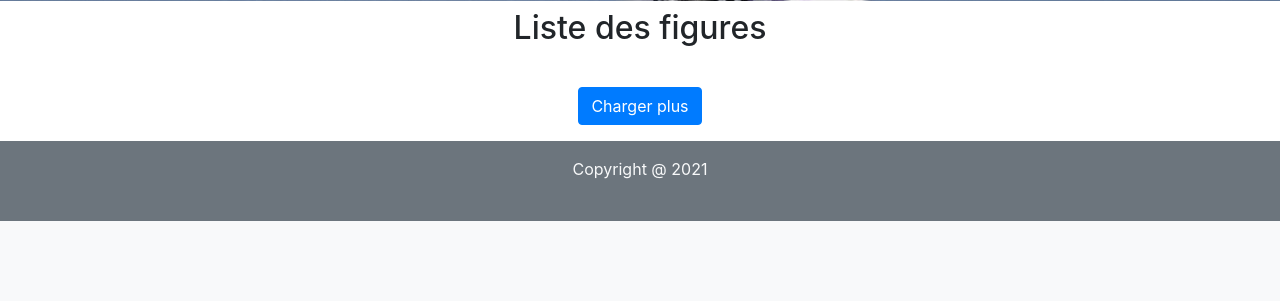
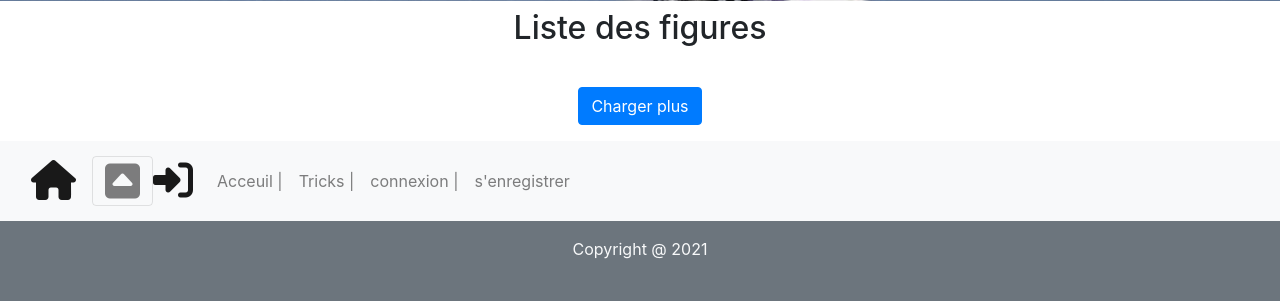
Before and after one commit to laurent-66/site_communautaire_snowtricks, a Symfony app: template templates/core/figures/home.html.twig in a window 1280 px wide. Shown: the part 799-1100 px from the top of the page. Before the commit the page ends 1020 px from the top, so only its background shows below. Run offline with Twig, Linux system fonts and the light colour scheme; the template is opened without the code that fills it, so the values that code supplies are empty; some libraries are stand-ins or nearby versions.

Commit message:
22-01-10 16:56 menu bottom smartphone in progress

```diff
--- a/public/css/style.css
+++ b/public/css/style.css
@@ -45,3 +45,15 @@
     position:absolute;
     top: 90%; left: 95%;
 }
+
+@media screen and (max-width: 768px) {
+    .imageHero h1 {
+        font-size: 3rem;
+    }
+    .imageHero h2 {
+        font-size: 1.5rem;
+    }
+    .imageHero p {
+        font-size: 1rem;
+    }
+  }
--- a/templates/core/figures/home.html.twig
+++ b/templates/core/figures/home.html.twig
@@ -19,7 +19,7 @@
 			</a>
 		</div>
 	</div>
-	<div class="container-fluid">
+	<div class="container-fluid mx-0 px-0">
 		<h2 class="mt-2 mb-4 text-center" id="Tricks-list">Liste des figures</h2>
 
 		<div class="row mx-5" id="container-figures">
@@ -30,6 +30,8 @@
 			<button class="btn btn-primary my-3" id="load-more" data-total-page="{{ pageTotal }}" data-next-page="{{ page + 1 }}" data-figure-ajax="{{ path('get_figure_ajax')}}">Charger plus</button>
 		</div>
 	</div>
+
+	{% include "./partials/headerSmartphone.html.twig" %}
 
 	{% block javascripts %}
 		<script type="text/javascript">
--- /dev/null
+++ b/templates/partials/headerSmartphone.html.twig
@@ -0,0 +1,44 @@
+<nav class="navbar navbar-expand-lg navbar-light bg-light py-0 " style="height:80px;" id="menu-smartphone">
+    <div class="container-fluid">
+        <div class="menu d-flex justify-content-around">
+            <div><a class="navbar-brand d-block"  href="{{ path('homePage') }}"><i class="fas fa-home fa-2x"></i></a></div>
+            <button class="navbar-toggler d-block" type="button" data-ts-toggle="collapse" data-ts-target="#navbarColor03" aria-controls="navbarColor03" aria-expanded="false" aria-label="Toggle navigation">
+                <i class="fas fa-caret-square-up fa-2x"></i>
+            </button>
+
+
+            <div><a class="navbar-brand d-block"  href="{{ path('app_logout') }}"><i class="fas fa-sign-in-alt fa-2x"></i></a></div>
+
+
+
+            <div class="collapse navbar-collapse" id="navbarColor03">
+                <ul class="navbar-nav">
+                    <li class="menu-item">
+                        <a class="item nav-link" href="{{ path('homePage') }}">Acceuil |</a>
+                    </li>
+                    <li class="menu-item">
+                        <a class="item nav-link" href="{{ path('homePage') }}#Tricks-list">Tricks |</a>
+                    </li>
+                    {% if not app.user %}
+                    <li class="menu-item">
+                        <a class="item nav-link" href="{{ path('login') }}">connexion |</a>
+                    </li>
+
+                    <li class="menu-item">
+                        <a class="item nav-link" href="{{ path('registerPage') }}">s'enregistrer</a>
+                    </li>
+
+                    {% else %}
+                    <li class="menu-item">
+                        <a class="item nav-link" href="{{ path('app_logout') }}">se déconnecter</a>
+                    </li>
+
+                    <li class="menu-item">
+                        <a class="item nav-link" href="{{ path('updatProfilPage') }}">Gérer mon profil</a>
+                    </li>
+                    {% endif %}
+                </ul>
+            </div>
+        </div>
+    </div>
+</nav>
```
Also changed, not shown: templates/core/figures/__card_figure.html.twig (+9 -5 lines).
